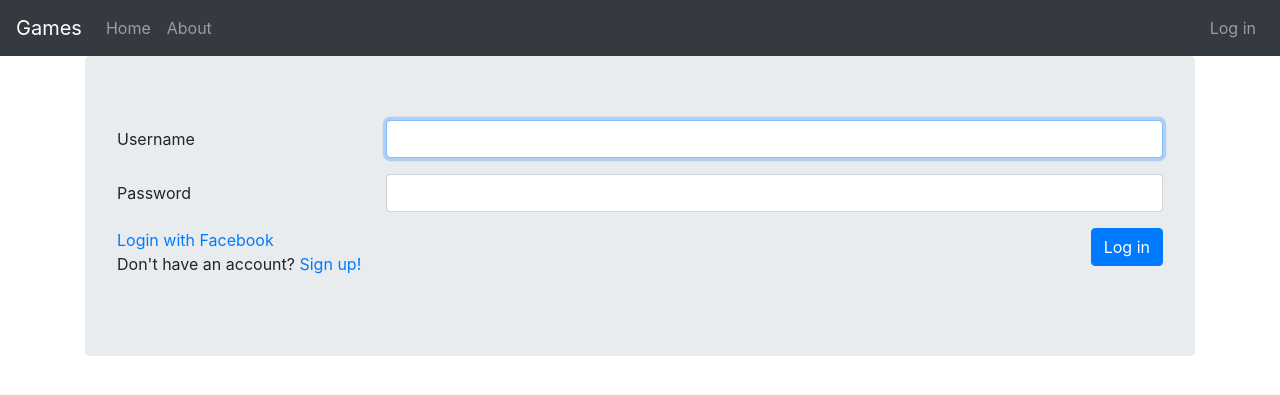
After one commit to mikekeda/games, a Django app: page /login in a window 1280 px wide. The commit adds this page. Shown: the top 395 px of the page. Run offline with Django 3.2, Linux system fonts and the light colour scheme; some libraries are stand-ins or nearby versions.

Commit message:
Added login, signup, about pages.

```diff
--- a/core/urls.py
+++ b/core/urls.py
@@ -3,12 +3,17 @@ Core URL Configuration
 """
 from django.urls import path
 
-from .views import HomeView, GameView, GamesView, my_games
+from .views import (HomeView, GameView, GamesView, my_games, about_page,
+                    log_in, log_out, sign_up)
 
 app_name = "Core"
 
 urlpatterns = [
     path('', HomeView.as_view(), name='homepage'),
+    path('about', about_page, name='about'),
+    path('login', log_in, name='login'),
+    path('logout', log_out, name='logout'),
+    path('signup', sign_up, name='signup'),
     path('game/<str:name>', GamesView.as_view(), name='new_game'),
     path('games', my_games, name='my_games'),
     path('games/<str:name>', my_games, name='my_specific_games'),
--- a/core/views.py
+++ b/core/views.py
@@ -1,5 +1,7 @@
-from django.contrib.auth import get_user_model
+from django.conf import settings
+from django.contrib.auth import get_user_model, login, logout, authenticate
 from django.contrib.auth.decorators import login_required
+from django.contrib.auth.forms import AuthenticationForm, UserCreationForm
 from django.contrib.auth.mixins import LoginRequiredMixin
 from django.http import Http404
 from django.shortcuts import render, get_object_or_404, redirect
@@ -72,3 +74,47 @@ def my_games(request, name=None):
         game.board = game.rules.render_board(game.board)
 
     return render(request, "games.html", {'games': games})
+
+
+def about_page(request):
+    """ About page. """
+    return render(request, 'about.html')
+
+
+def log_in(request):
+    if request.user.is_authenticated:
+        return redirect(settings.LOGIN_REDIRECT_URL)
+
+    form = AuthenticationForm()
+    if request.method == 'POST':
+        form = AuthenticationForm(data=request.POST)
+        if form.is_valid():
+            login(request, form.get_user())
+            return redirect(reverse(settings.LOGIN_REDIRECT_URL))
+
+    return render(request, 'login.html', {'form': form})
+
+
+@login_required
+def log_out(request):
+    logout(request)
+    return redirect(reverse(settings.LOGIN_URL))
+
+
+def sign_up(request):
+    if request.user.is_authenticated:
+        return redirect(settings.LOGIN_REDIRECT_URL)
+    form = UserCreationForm()
+    if request.method == 'POST':
+        form = UserCreationForm(data=request.POST)
+        if form.is_valid():
+            form.save()
+            user = authenticate(
+                username=form.cleaned_data['username'],
+                password=form.cleaned_data['password1']
+            )
+            login(request, user)
+
+            return redirect(reverse(settings.LOGIN_REDIRECT_URL))
+
+    return render(request, 'signup.html', {'form': form})
--- a/games/urls.py
+++ b/games/urls.py
@@ -6,5 +6,6 @@ from django.urls import path, include
 
 urlpatterns = [
     path('', include('core.urls', namespace='core')),
+    path('oauth/', include('social_django.urls', namespace='social')),
     path('admin/', admin.site.urls),
 ]
--- a/templates/base.html
+++ b/templates/base.html
@@ -21,24 +21,27 @@
 
   <div class="collapse navbar-collapse" id="navbarSupportedContent">
     <ul class="navbar-nav mr-auto">
-      <li class="nav-item active">
+      <li class="nav-item">
         <a class="nav-link" href="{% url 'core:homepage' %}">Home <span class="sr-only">(current)</span></a>
       </li>
       {% if user.is_authenticated %}
-      <li class="nav-item active">
+      <li class="nav-item">
         <a class="nav-link" href="{% url 'core:my_games' %}">{% trans 'My games' %}</a>
       </li>
       {% endif %}
+      <li class="nav-item">
+        <a class="nav-link" href="{% url 'core:about' %}">{% trans 'About' %}</a>
+      </li>
     </ul>
 
     <ul class="navbar-nav mr-right">
       {% if user.is_authenticated %}
       <li class="nav-item">
-        <a class="nav-link" href="/admin/logout/">{% trans "Log out" %}</a>
+        <a class="nav-link" href="{% url 'core:logout' %}">{% trans "Log out" %}</a>
       </li>
       {% else %}
       <li class="nav-item">
-        <a class="nav-link" href="/admin/">{% trans "Log in" %}</a>
+        <a class="nav-link" href="{% url 'core:login' %}">{% trans "Log in" %}</a>
       </li>
       {% endif %}
     </ul>
--- /dev/null
+++ b/templates/login.html
@@ -0,0 +1,39 @@
+{% extends 'base.html' %}
+{% load i18n %}
+{% load widget_tweaks %}
+
+{% block title %}{% trans "Login" %}{% endblock title %}
+{% block description %}{% trans 'Login to chat with users and chatbot' %}{% endblock description %}
+
+{% block content %}
+<div class="container">
+  <div class="jumbotron">
+  <form action="{% url 'core:login' %}" method="post" class="">
+    {% csrf_token %}
+    {% for field in form %}
+      <div class="form-group row">
+        <label class="col-sm-3 col-form-label" for="{{ field.auto_id }}">{{ field.label }}</label>
+        <div class="col-sm-9">
+        {{ field|add_class:"form-control" }}
+        {% if field.errors %}
+        <div class="alert alert-warning col-sm-9 offset-sm-3" role="alert">
+          {{ field.errors }}
+        </div>
+        {% endif %}
+        </div>
+      </div>
+    {% endfor %}
+    {% if form.non_field_errors %}
+      <div class="alert alert-warning col-sm-9 offset-sm-3" role="alert">
+        {{ form.non_field_errors }}
+      </div>
+    {% endif %}
+    <button type="submit" class="btn btn-primary float-right">{% trans "Log in" %}</button>
+  </form>
+
+
+  <a href="{% url 'social:begin' 'facebook' %}">{% trans "Login with Facebook" %}</a>
+  <p>{% trans "Don't have an account?" %} <a href="{% url 'core:signup' %}">{% trans "Sign up!" %}</a></p>
+  </div>
+</div>
+{% endblock content %}
```
Also changed, not shown: core/tests_views.py (+34 -0 lines), games/settings.py (+25 -1 lines), requirements.txt (+8 -0 lines), templates/about.html (added, +16 -0 lines), templates/signup.html (added, +36 -0 lines).
